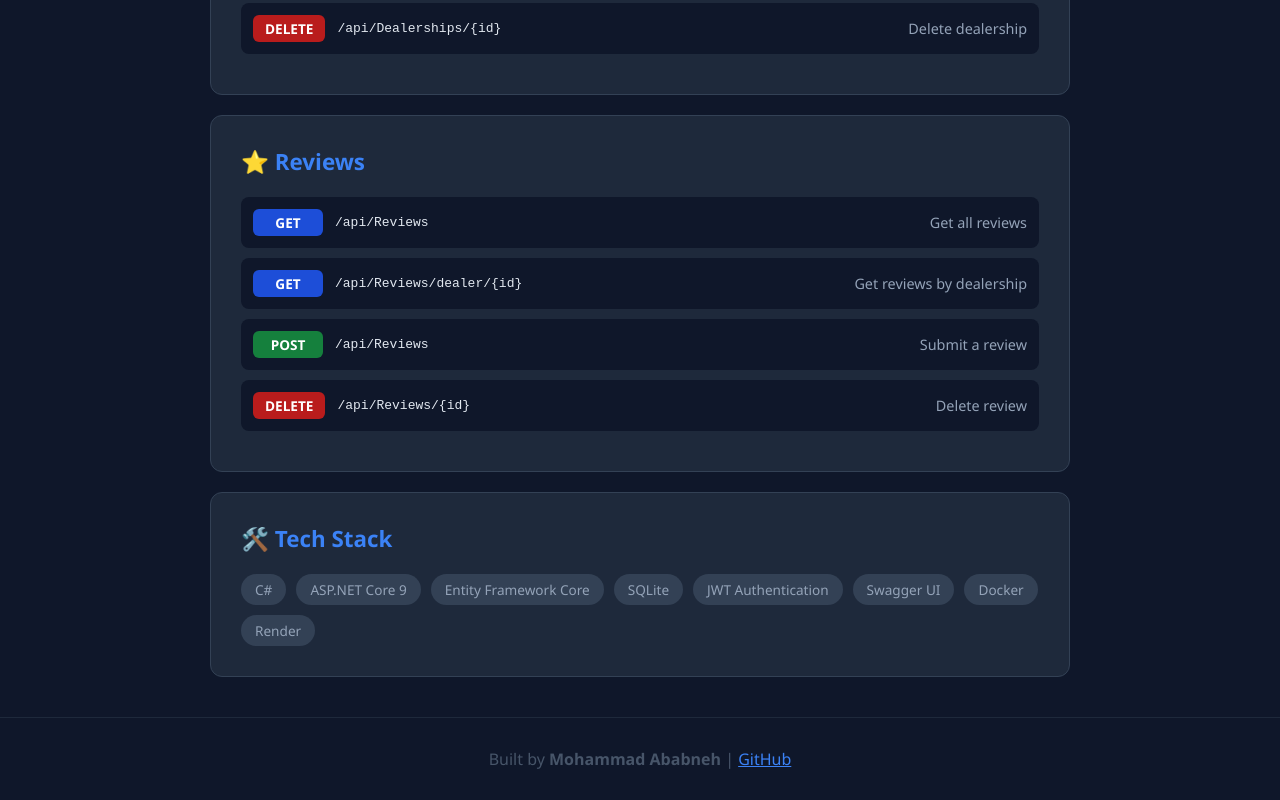
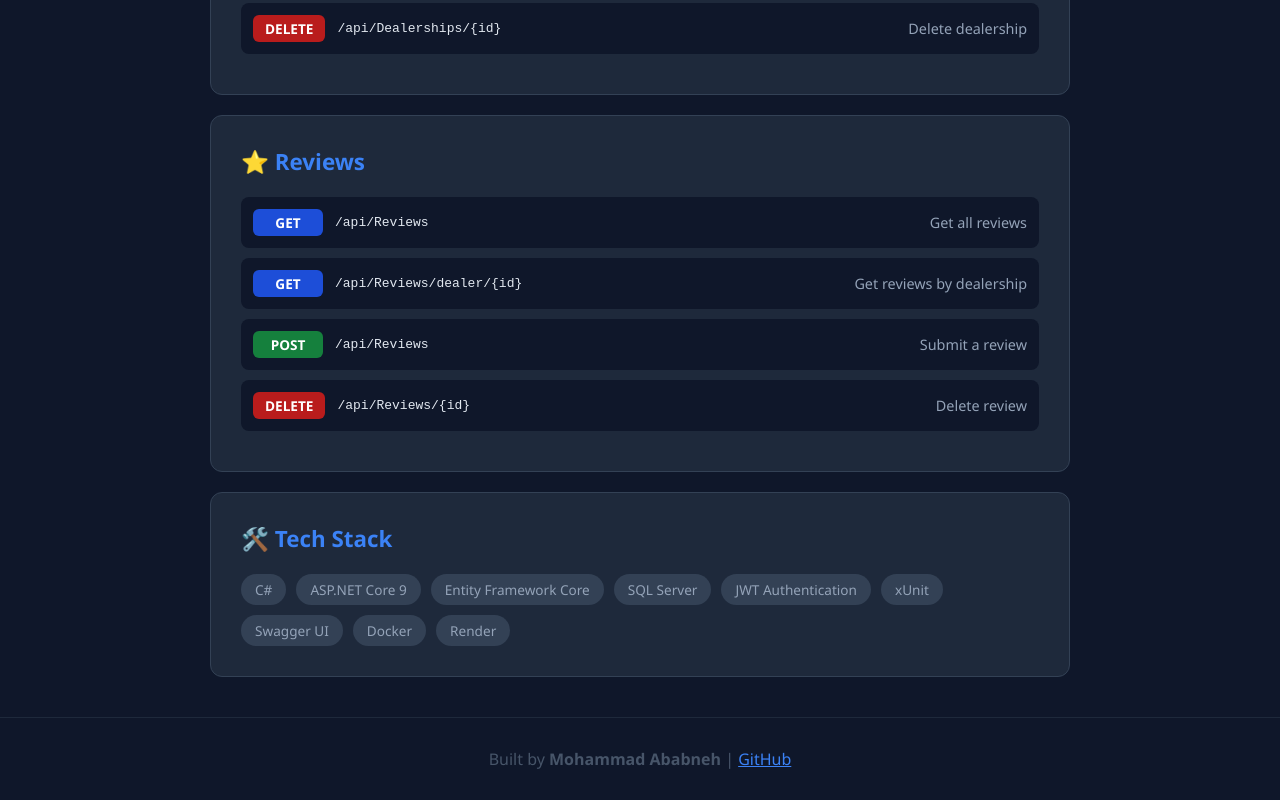
Before and after one commit to mhdababneh2020-hash/DealershipReviewsAPI, a plain HTML site: page docs/index.html in a window 1280 px wide. Shown: the part 867-1667 px from the top of the page. Drawn offline with Linux system fonts and the light colour scheme.

Commit message:
Update documentation page tech stack to SQL Server and xUnit

```diff
--- a/docs/index.html
+++ b/docs/index.html
@@ -211,8 +211,9 @@
           <span class="tag">C#</span>
           <span class="tag">ASP.NET Core 9</span>
           <span class="tag">Entity Framework Core</span>
-          <span class="tag">SQLite</span>
+          <span class="tag">SQL Server</span>
           <span class="tag">JWT Authentication</span>
+          <span class="tag">xUnit</span>
           <span class="tag">Swagger UI</span>
           <span class="tag">Docker</span>
           <span class="tag">Render</span>
```
